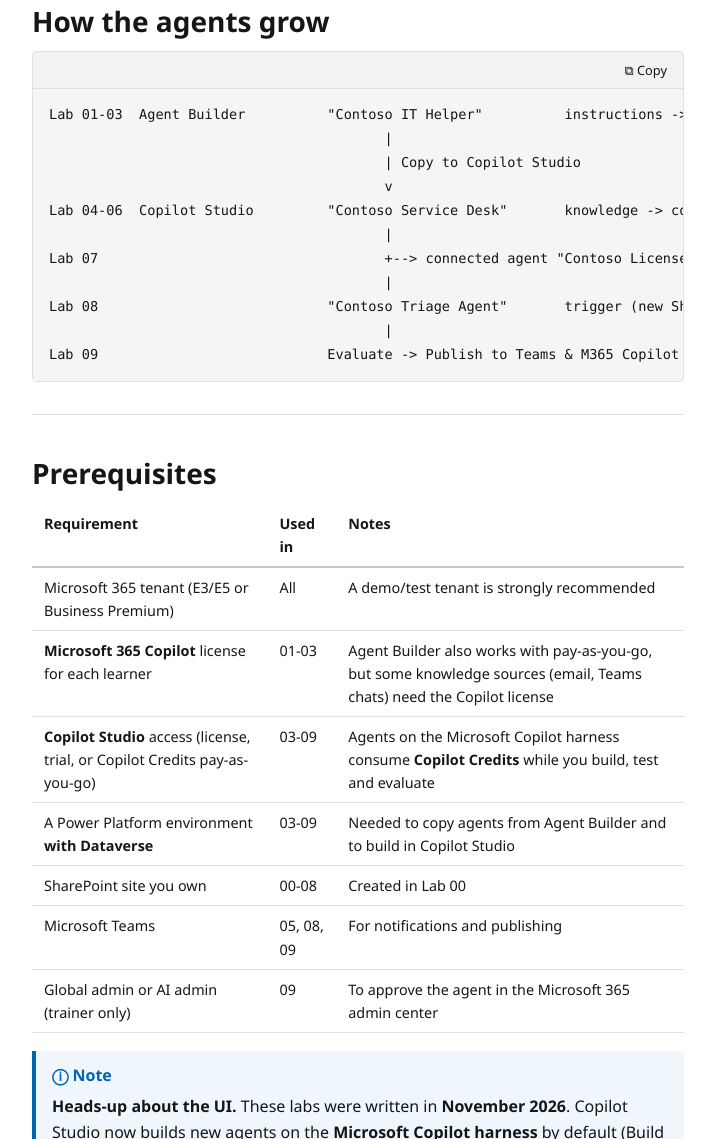
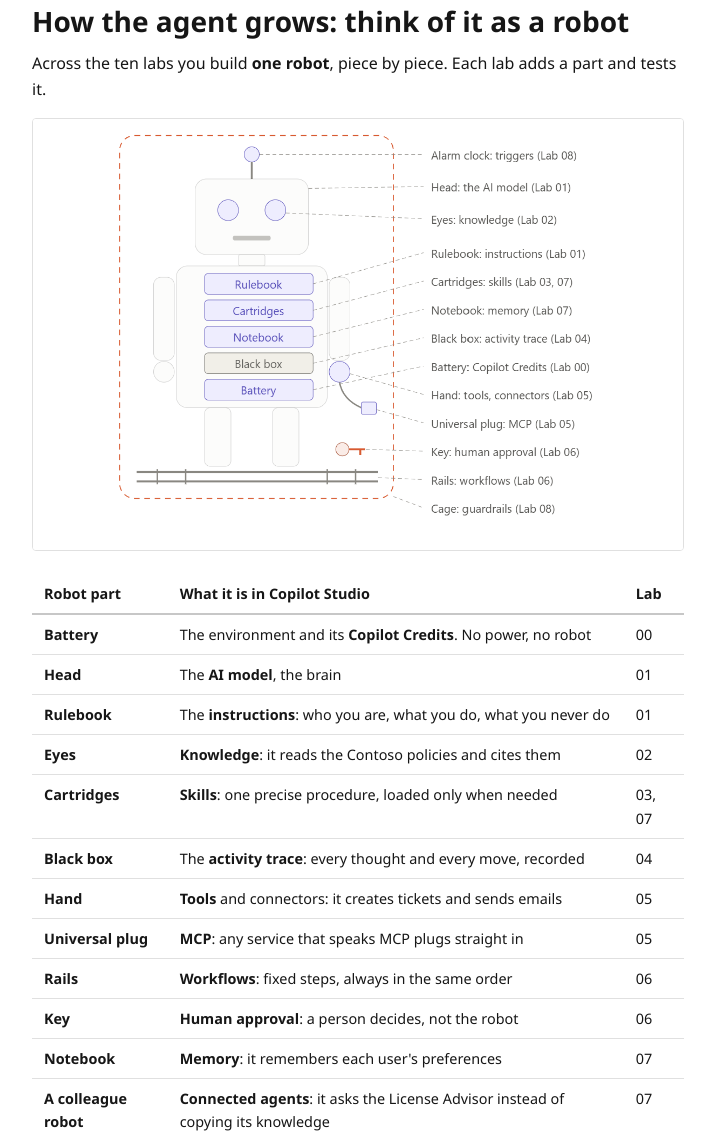
Before and after one commit to medyabi/ai-ebigpictures, a plain HTML site: page copilot-studio/index.html in a window 1280 px wide. Shown: the part 1661-2800 px from the top of the page, without its empty margins (312-1027 px from the left). Drawn offline with Linux system fonts and the light colour scheme.

Commit message:
Rebuild: robot analogy on the Copilot Studio overview

```diff
--- a/copilot-studio/index.html
+++ b/copilot-studio/index.html
@@ -23,7 +23,7 @@
 <main id="content" class="article">
 <nav class="crumbs" aria-label="Breadcrumb"><ol><li><a href="../index.html">AI Labs</a></li></ol></nav>
 <article class="prose">
-<h1 id="from-simple-agents-to-autonomous-agents">From Simple Agents to Autonomous Agents</h1><p class="meta"><span>Overview</span><span>3 min read</span></p>
+<h1 id="from-simple-agents-to-autonomous-agents">From Simple Agents to Autonomous Agents</h1><p class="meta"><span>Overview</span><span>4 min read</span></p>
 <h3 id="hands-on-labs-for-microsoft-365-copilot-agent-builder-and-microsoft-copilot-studio">Hands-on labs for Microsoft 365 Copilot Agent Builder and Microsoft Copilot Studio</h3>
 <p>Ten progressive labs. One storyline. You build the <strong>Contoso IT Service Desk</strong> step by step:</p>
 <ul>
@@ -121,18 +121,96 @@
 </table></div>
 <p>Total: about <strong>8 hours</strong>. Split it into two days, or run Labs 00-04 as a half-day "business" track and Labs 05-09 as a full-day "maker" track.</p>
 <hr />
-<h2 id="how-the-agents-grow">How the agents grow</h2>
-<div class="codeblock"><div class="code-head"><span></span><button type="button" class="copy">Copy</button></div><pre><code>Lab 01-03  Agent Builder          "Contoso IT Helper"          instructions -&gt; knowledge -&gt; code interpreter, skills
-                                         |
-                                         | Copy to Copilot Studio
-                                         v
-Lab 04-06  Copilot Studio         "Contoso Service Desk"       knowledge -&gt; connectors -&gt; MCP -&gt; workflow + approval
-                                         |
-Lab 07                                   +--&gt; connected agent "Contoso License Advisor"
-                                         |
-Lab 08                            "Contoso Triage Agent"       trigger (new SharePoint item) -&gt; skill -&gt; update + notify
-                                         |
-Lab 09                            Evaluate -&gt; Publish to Teams &amp; M365 Copilot -&gt; Admin approval -&gt; Monitor</code></pre></div>
+<h2 id="how-the-agent-grows-think-of-it-as-a-robot">How the agent grows: think of it as a robot</h2>
+<p>Across the ten labs you build <strong>one robot</strong>, piece by piece. Each lab adds a part and tests it.</p>
+<p><img alt="The agent as a robot: each part is a Copilot Studio feature, with the lab where you add it" src="../assets/stu/Instructions-Labs-media-robot-analogy.png" /></p>
+<div class="table-wrap"><table>
+<thead>
+<tr>
+<th>Robot part</th>
+<th>What it is in Copilot Studio</th>
+<th>Lab</th>
+</tr>
+</thead>
+<tbody>
+<tr>
+<td><strong>Battery</strong></td>
+<td>The environment and its <strong>Copilot Credits</strong>. No power, no robot</td>
+<td>00</td>
+</tr>
+<tr>
+<td><strong>Head</strong></td>
+<td>The <strong>AI model</strong>, the brain</td>
+<td>01</td>
+</tr>
+<tr>
+<td><strong>Rulebook</strong></td>
+<td>The <strong>instructions</strong>: who you are, what you do, what you never do</td>
+<td>01</td>
+</tr>
+<tr>
+<td><strong>Eyes</strong></td>
+<td><strong>Knowledge</strong>: it reads the Contoso policies and cites them</td>
+<td>02</td>
+</tr>
+<tr>
+<td><strong>Cartridges</strong></td>
+<td><strong>Skills</strong>: one precise procedure, loaded only when needed</td>
+<td>03, 07</td>
+</tr>
+<tr>
+<td><strong>Black box</strong></td>
+<td>The <strong>activity trace</strong>: every thought and every move, recorded</td>
+<td>04</td>
+</tr>
+<tr>
+<td><strong>Hand</strong></td>
+<td><strong>Tools</strong> and connectors: it creates tickets and sends emails</td>
+<td>05</td>
+</tr>
+<tr>
+<td><strong>Universal plug</strong></td>
+<td><strong>MCP</strong>: any service that speaks MCP plugs straight in</td>
+<td>05</td>
+</tr>
+<tr>
+<td><strong>Rails</strong></td>
+<td><strong>Workflows</strong>: fixed steps, always in the same order</td>
+<td>06</td>
+</tr>
+<tr>
+<td><strong>Key</strong></td>
+<td><strong>Human approval</strong>: a person decides, not the robot</td>
+<td>06</td>
+</tr>
+<tr>
+<td><strong>Notebook</strong></td>
+<td><strong>Memory</strong>: it remembers each user's preferences</td>
+<td>07</td>
+</tr>
+<tr>
+<td><strong>A colleague robot</strong></td>
+<td><strong>Connected agents</strong>: it asks the License Advisor instead of copying its knowledge</td>
+<td>07</td>
+</tr>
+<tr>
+<td><strong>Alarm clock</strong></td>
+<td><strong>Triggers</strong>: it wakes up on its own when something happens</td>
+<td>08</td>
+</tr>
+<tr>
+<td><strong>Cage</strong></td>
+<td><strong>Guardrails</strong>: fixed inputs, limited tools, a shared account with only the access it needs</td>
+<td>08</td>
+</tr>
+<tr>
+<td><strong>Inspection</strong></td>
+<td><strong>Evaluate, publish and govern</strong> before it leaves the workshop</td>
+<td>09</td>
+</tr>
+</tbody>
+</table></div>
+<p>The agents you build along the way: <strong>Contoso IT Helper</strong> (Labs 01-03, Agent Builder) → <strong>Contoso Service Desk</strong> (Labs 04-07, Copilot Studio) with its colleague <strong>Contoso License Advisor</strong> (Lab 07) → <strong>Contoso Triage Agent</strong> (Lab 08) → evaluated, published and governed (Lab 09).</p>
 <hr />
 <h2 id="prerequisites">Prerequisites</h2>
 <div class="table-wrap"><table>
@@ -199,7 +277,7 @@ Instructions/Trainer    trainer notes, timings and troubleshooting</code></pre><
 <nav class="pager bottom"><span></span><a href="lab-00-prepare-the-lab-environment.html">00 · Prepare the lab environment ›</a></nav>
 <p class="source"><a href="https://github.com/medyabi/Copilot-Studio-lab" rel="noopener">View the source on GitHub</a></p>
 </main>
-<aside class="aside-toc" aria-label="In this article"><p>In this article</p><ol><li><a href="#the-learning-path">The learning path</a></li><li><a href="#how-the-agents-grow">How the agents grow</a></li><li><a href="#prerequisites">Prerequisites</a></li><li><a href="#repository-layout">Repository layout</a></li><li><a href="#publish-as-a-lab-website">Publish as a lab website</a></li></ol></aside>
+<aside class="aside-toc" aria-label="In this article"><p>In this article</p><ol><li><a href="#the-learning-path">The learning path</a></li><li><a href="#how-the-agent-grows-think-of-it-as-a-robot">How the agent grows: think of it as a robot</a></li><li><a href="#prerequisites">Prerequisites</a></li><li><a href="#repository-layout">Repository layout</a></li><li><a href="#publish-as-a-lab-website">Publish as a lab website</a></li></ol></aside>
 </div>
 <footer class="sitefoot">
   <div class="foot-in">
```
Also changed, not shown: assets/stu/Instructions-Labs-media-robot-analogy.png (added).
